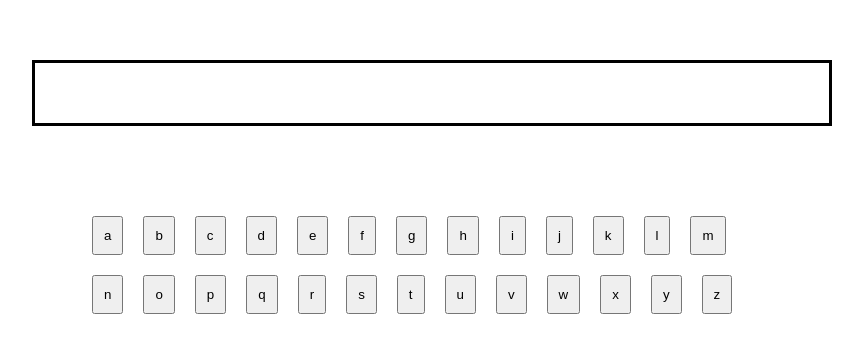
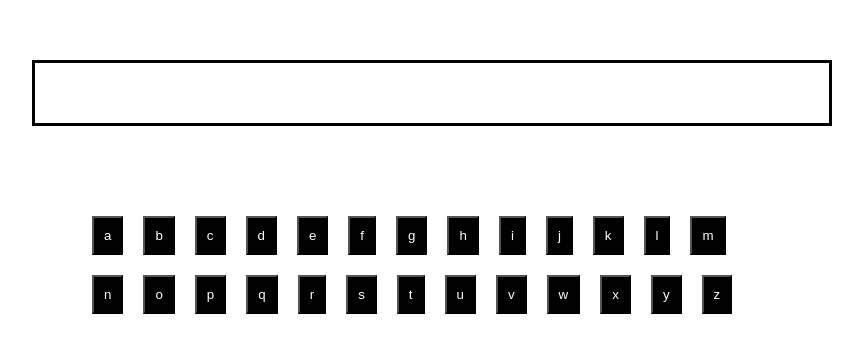
Before and after one commit to SlawekJA/Wisielec, a website: page index.html in a window 1280 px wide. Shown: the whole page, without its empty margins (208-1071 px from the left). Drawn offline with Linux system fonts and the light colour scheme.

Commit message:
add quotes

```diff
--- a/app/Game.js
+++ b/app/Game.js
@@ -1,4 +1,19 @@
 class Game {
+
+    quotes = [{
+            text: "Pan Tadeusz",
+            category: "Utwor literacki"
+        },
+        {
+            text: "janko muzykant",
+            category: "Utwor literacki"
+        },
+        {
+            text: "akademia pana kleksa",
+            category: "Film"
+        }
+
+    ]
     constructor({
         lettersWrapper,
         categoryWrapper,
--- a/style.css
+++ b/style.css
@@ -23,6 +23,8 @@ html {
 #letters button {
     padding: 10px;
     margin: 10px;
+    color: white;
+    background-color: black;
 }
 
 #output {
```
